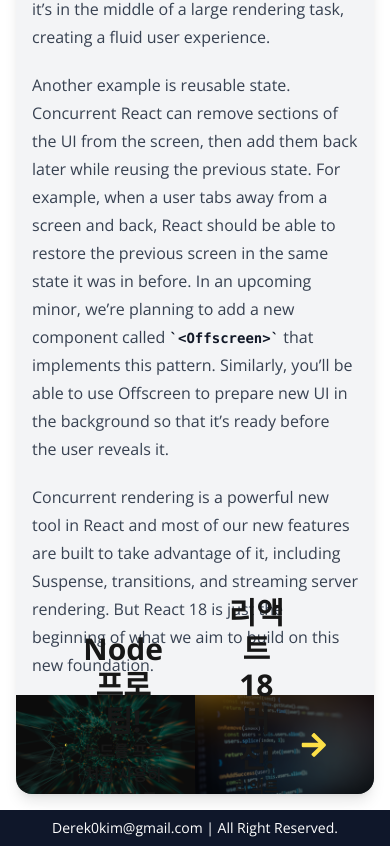
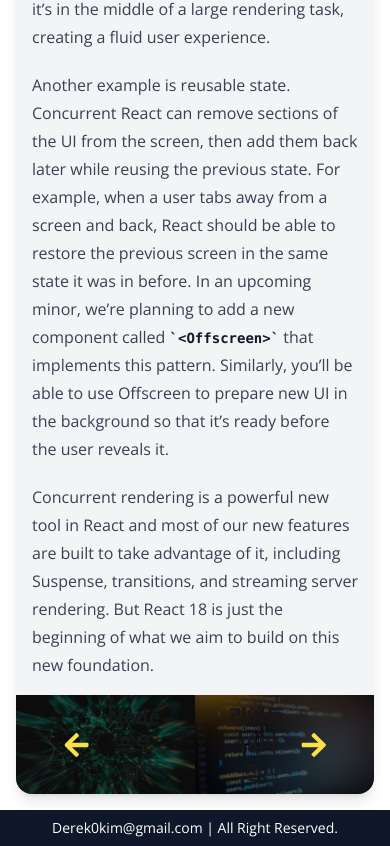
Before and after one commit to derek0k/velog-nextjs, a Next.js app: page /posts/best-react-practices in a window 390 px wide. Shown: the part 4304-5150 px from the top of the page. Built offline with nearby package versions, Linux system fonts and the light colour scheme.

Commit message:
style: responsive design - PostPage

```diff
--- a/src/components/AdjacentPostCard.tsx
+++ b/src/components/AdjacentPostCard.tsx
@@ -15,7 +15,10 @@ export default function AdjacentPostCard({ post, type }: Props) {
   const { path, title, description } = post;
 
   return (
-    <Link href={`/posts/${path}`} className="relative w-full bg-black max-h-56">
+    <Link
+      href={`/posts/${path}`}
+      className="relative w-full bg-black max-h-28 sm:max-h-56"
+    >
       <Image
         className="w-full opacity-40"
         src={`/images/posts/${path}.png`}
@@ -26,8 +29,8 @@ export default function AdjacentPostCard({ post, type }: Props) {
       <div className="group absolute top-1/2 left-1/2 -translate-x-1/2 -translate-y-1/2 w-full flex justify-around items-center px-8">
         {type === "prev" && <FaArrowLeft className={ICON_CLASS} />}
         <div className="w-full text-center">
-          <h3 className="text-3xl font-bold">{title}</h3>
-          <p className="font-bold">{description}</p>
+          <h3 className="text-xl sm:text-3xl font-bold">{title}</h3>
+          <p className="hidden sm:block font-bold">{description}</p>
         </div>
         {type === "next" && <FaArrowRight className={ICON_CLASS} />}
       </div>
```
